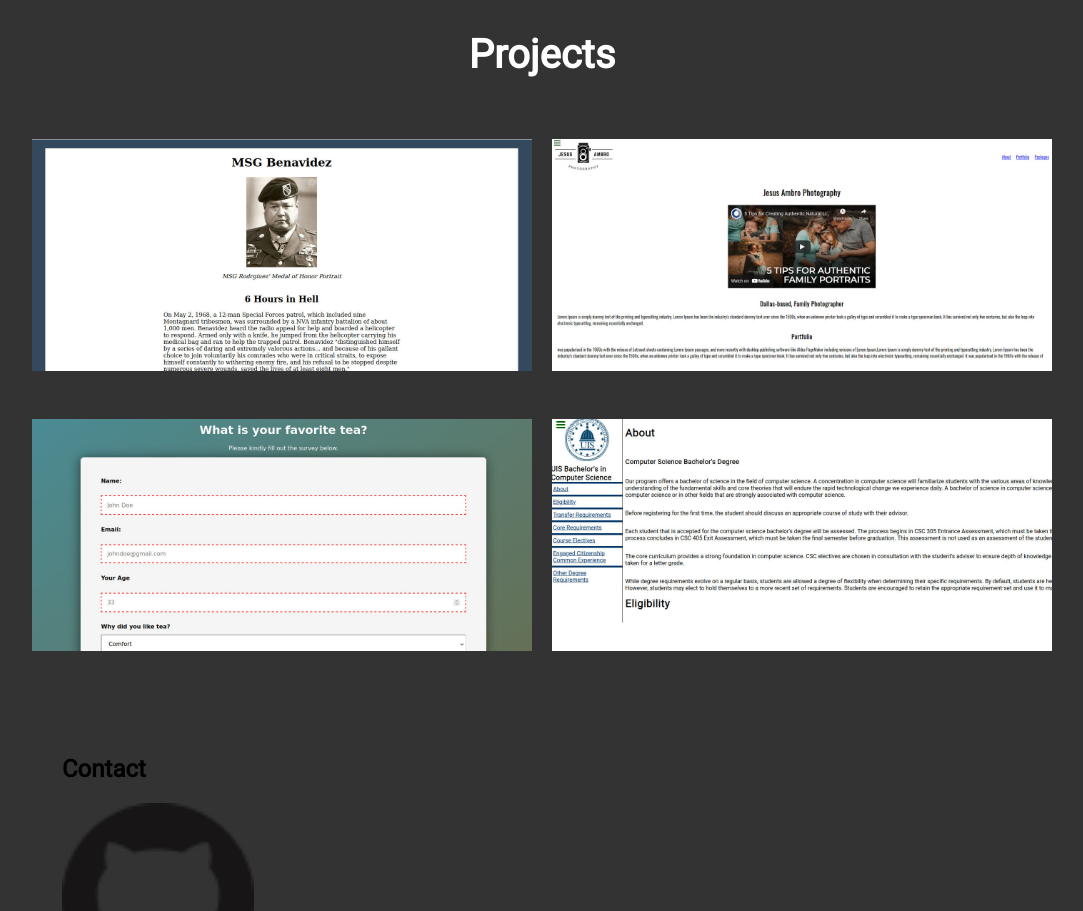
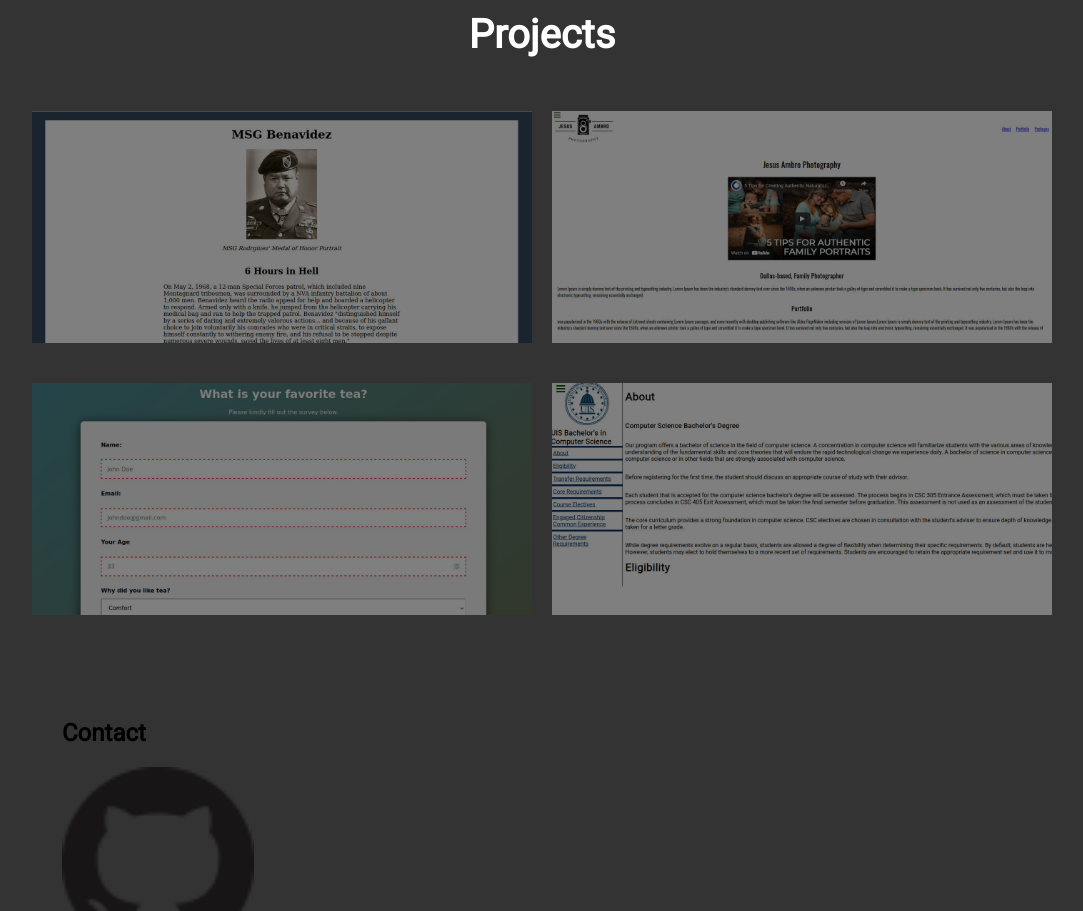
Before and after one commit to jesusxambro/fcc_portfolio, a plain HTML site: page index.html in a window 1280 px wide. Shown: the part 1213-2124 px from the top of the page, without its empty margins (98-1181 px from the left). Drawn offline with Linux system fonts and the light colour scheme.

Commit message:
Fixed transitions on project images.

```diff
--- a/index.html
+++ b/index.html
@@ -46,12 +46,13 @@
 
 
 
-        </p></div>
+        </div>
     </section>
     <section class="container vertical--padding projects" id="projects">
       <h2 class="section--title">Projects</h2>
       <div class="column">
       <a
+        title="Tribute Page"
         class="project-tile"
         href="http://jesusxambro.github.io/benavideztribute/"
         target="_blank"
@@ -59,9 +60,12 @@
         <img class="project_image"
           src="https://raw.githubusercontent.com/jesusxambro/fcc_portfolio/main/images/tribute-page.jpg"
           alt="Picture of MSG Benavidez Tribute Page"
-      /></a>
+      />
+      <div class="project_shade"></div>
+    </a>
 
       <a
+       title="Landing Page"
         class="project-tile"
         href="https://jesusxambro.github.io/fcc_landing_page/"
         target="_blank"
@@ -69,10 +73,13 @@
         <img class="project_image"
           src="https://raw.githubusercontent.com/jesusxambro/fcc_portfolio/main/images/landing_page.jpg"
           alt="Picture of a photographer website"
-      /></a>
+      />
+      <div class="project_shade"></div>
+    </a>
     </div>
     <div class="column">
       <a
+      title="Tea Survey"
       class="project-tile"
       href="https://jesusxambro.github.io/tea-survey/"
       target="_blank"
@@ -80,8 +87,11 @@
       <img class="project_image"
         src="https://github.com/jesusxambro/fcc_portfolio/raw/main/images/teasurvey.jpg"
         alt="Picture of a undergraduate requirements website"
-    /></a>
+    />
+    <div class="project_shade"></div>
+  </a>
     <a
+    title="Technical Page"
     class="project-tile"
     href="https://jesusxambro.github.io/fcc_technical/"
     target="_blank"
@@ -89,7 +99,9 @@
     <img class="project_image"
       src="https://github.com/jesusxambro/fcc_portfolio/raw/main/images/tech_page.jpg"
       alt="Picture of a undergraduate requirements website"
-  /></a>
+  />
+  <div class="project_shade"></div>
+</a>
 
   </div>
     </section>
--- a/stylesheet.css
+++ b/stylesheet.css
@@ -105,21 +105,27 @@ body {
   padding: 0 4px;
   margin: 10px;
 }
-#project-tile {
-  padding: 0 4px;
-  padding-left: 10px;
-  padding-right: 10px;
+.project-tile {
+  position: relative;
+  margin: 10px;
 }
 .project_image {
   display: flex;
-  margin-top: 8px;
   vertical-align: middle;
   width: 500px;
   height: auto;
-  padding: 10px;
 }
-.project_image:hover {
-  background: rgba(0, 0, 0);
+.project_shade {
+  width: 100%;
+  height: 100%;
+  background: rgba(0, 0, 0, 0.5);
+  position: absolute;
+  top: 0;
+  left: 0;
+  transition: background 0.3s ease-in-out;
+}
+.project_shade:hover {
+  background: rgba(0, 0, 0, 0.2);
 }
 .section--title {
   font-size: 40px;
```
